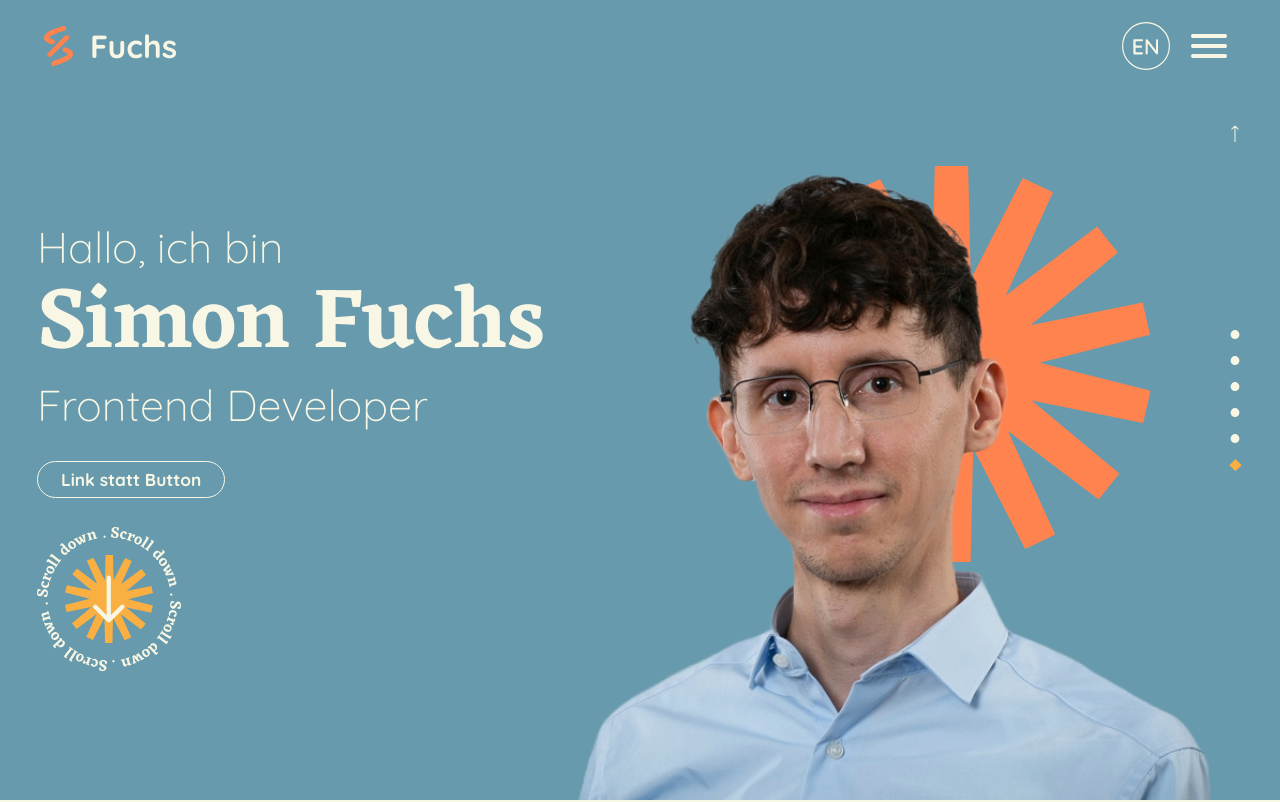
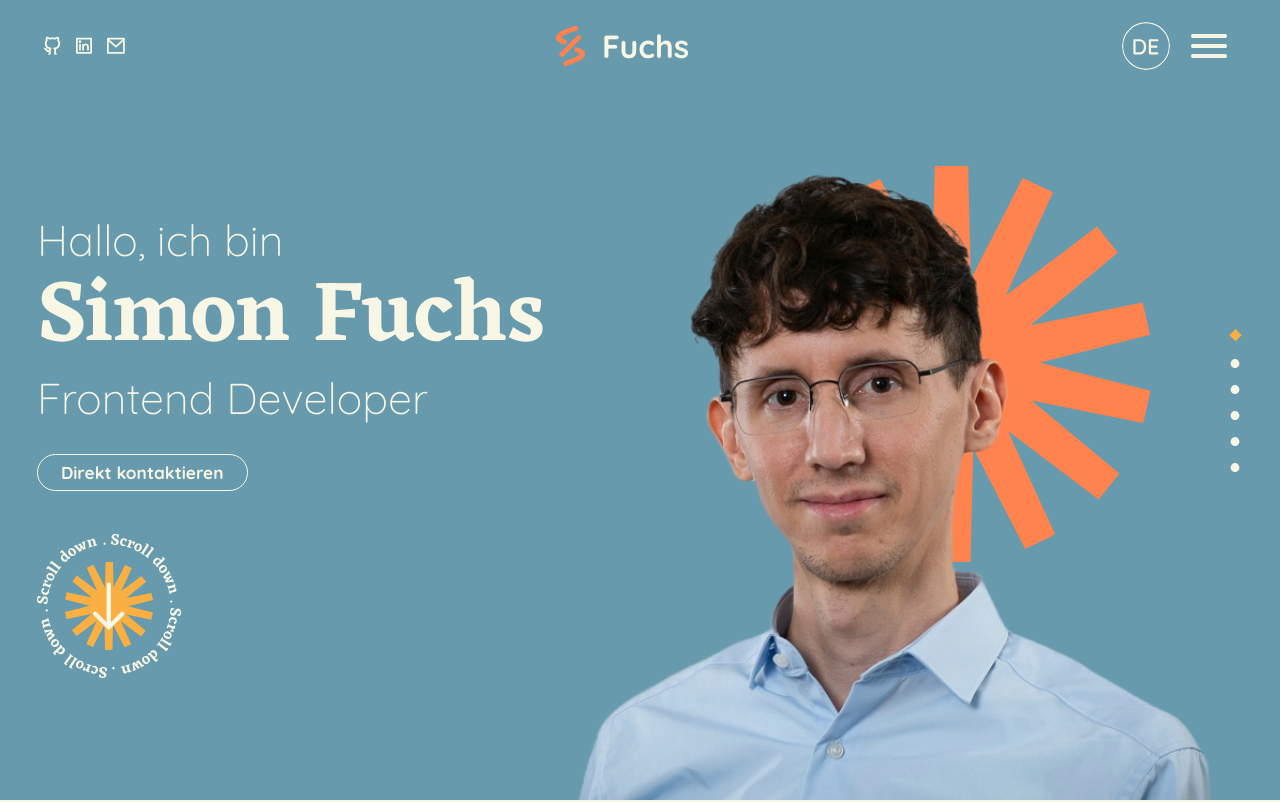
Before and after one commit to SimCommit/portfolio-website, an Angular app: page / in a window 1280 px wide. Shown: the top 802 px of the page. Built offline with nearby package versions, Linux system fonts and the light colour scheme.

Commit message:
feat: add hover animation to LangButton and logic for switching background icon

```diff
--- a/src/app/main-page/about-me/about-me.component.html
+++ b/src/app/main-page/about-me/about-me.component.html
@@ -16,7 +16,7 @@
                 Lass uns zusammen etwas neues erschaffen!
             </p>
             <div>
-                <a>Link statt Button</a>
+                <a>Kontakt herstellen</a>
                 <img src="./assets/img/icons/about-me/emoji-shh-placeholder.svg" alt="">
             </div>
         </div>
--- a/src/app/main-page/hero/hero.component.html
+++ b/src/app/main-page/hero/hero.component.html
@@ -4,7 +4,7 @@
             <p>Hallo, ich bin</p>
             <h1>Simon&nbsp;Fuchs</h1>
             <p>Frontend Developer</p>
-            <a>Link statt Button</a>
+            <a>Direkt kontaktieren</a>
         </div>
 
         <div id="cogwheel-container">
--- a/src/app/main-page/hero/hero.component.scss
+++ b/src/app/main-page/hero/hero.component.scss
@@ -37,6 +37,8 @@ section {
 
 // #region cogwheel-scroll-down down animation
 #cogwheel-container {
+  margin-top: 1rem;
+  overflow: hidden;
   width: 144px;
   height: 144px;
   // clip-path: circle(50% at 50% 50%);
--- a/src/app/main-page/main-page-state.service.ts
+++ b/src/app/main-page/main-page-state.service.ts
@@ -4,7 +4,7 @@ import { Injectable } from '@angular/core';
   providedIn: 'root',
 })
 export class MainPageStateService {
-  currentSection: number = 6;
+  currentSection: number = 1;
 
   currentBackground: string[] = [
     '',
--- a/src/app/main-page/portfolio/project/project.component.html
+++ b/src/app/main-page/portfolio/project/project.component.html
@@ -15,8 +15,8 @@
                 Per Drag & Drop lassen sich Aufgaben erstellen, verschieben, zuweisen und kategorisieren.
             </p>
             <div id="p-links">
-                <a>Link statt Button</a>
-                <a>Link statt Button</a>
+                <a>GitHub -></a>
+                <a>Live Test -></a>
             </div>
         </div>
 
--- a/src/app/shared/header/header.component.html
+++ b/src/app/shared/header/header.component.html
@@ -13,7 +13,7 @@
         </div>
 
         <div>
-            <button id="btn-lang"> </button>
+            <button [ngClass]="isEnglish ? 'english' : 'german'" (click)="toggleLang()"></button>
             <button (click)="toggleMenu()" id="btn-burger"> </button>
         </div>
         <app-menu-overlay [hidden]="hideMenu" id="app-menu-overlay"></app-menu-overlay>
--- a/src/app/shared/header/header.component.scss
+++ b/src/app/shared/header/header.component.scss
@@ -40,19 +40,33 @@ span {
   right: 8px;
 }
 
-#btn-lang,
+.english,
+.german,
 #btn-burger {
   margin-left: 0.5rem;
   height: 48px;
   width: 48px;
+  transition: background-color 125ms ease;
 }
 
-#btn-lang {
+.english {
+  border-radius: 50%;
+
   @include bgImage(
     $url: "/../../assets/img/icons/lang-btns/lang-btn-en-default.svg"
   );
   &:hover {
-    background-image: url("/../../assets/img/icons/lang-btns/lang-btn-en-hover.svg");
+    background-color: $main-coral;
+  }
+}
+
+.german {
+  border-radius: 50%;
+  @include bgImage(
+    $url: "/../../assets/img/icons/lang-btns/lang-btn-de-default.svg"
+  );
+  &:hover {
+    background-color: $main-coral;
   }
 }
 
--- a/src/app/shared/header/header.component.ts
+++ b/src/app/shared/header/header.component.ts
@@ -16,6 +16,12 @@ export class HeaderComponent {
 
   hideMenu: boolean = true;
 
+  isEnglish: Boolean = false;
+
+  toggleLang():void {
+    this.isEnglish = !this.isEnglish;
+  }
+
   toggleMenu(): void {
     this.hideMenu = !this.hideMenu;
   }
```
